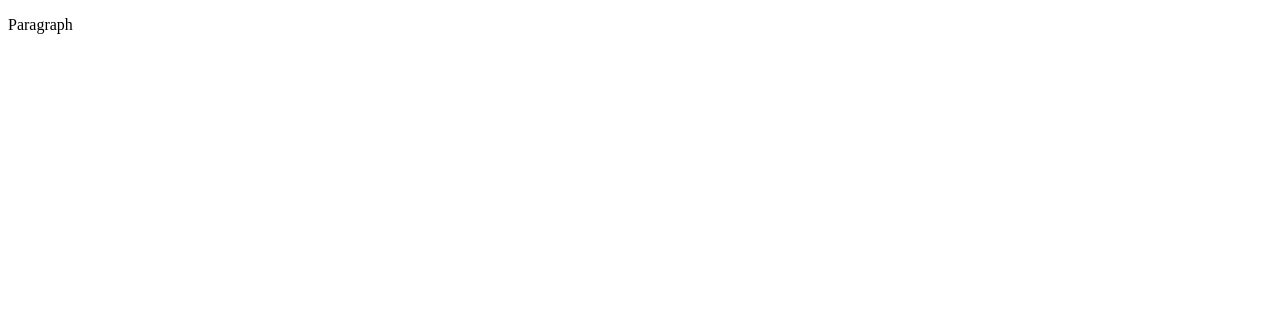
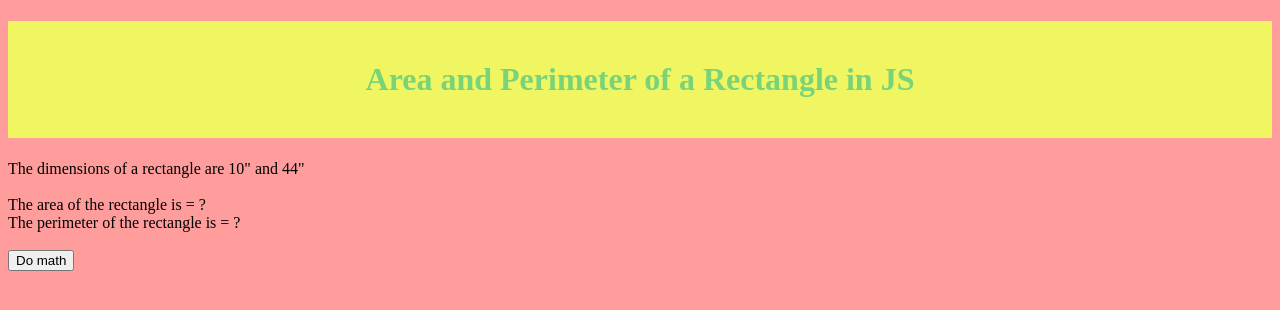
Before and after one commit to ICD2O-Digital-Tech-KukwacA/Unit2-02-HTML-AreaPerRectangle, a PHP site: page / in a window 1280 px wide. Before the commit the part shown is almost empty. Shown: the top 310 px of the page. Run offline with PHP 8.4, Linux system fonts and the light colour scheme.

Commit message:
My second web page with JS

```diff
--- a/css/style.css
+++ b/css/style.css
@@ -1,4 +1,20 @@
-/* Created by: Mr. Coxall
-* Created on: Sep 2020
-* This file contains the CSS for index.html
+/* Created by: Kukwac
+* Created on: Mar 2022
+* This CSS file defines the style for index.html
+* ICS2O-Unit2-01-HTML-JS-HelloWorld
 */
+
+body {
+    background-color: rgba(255, 0, 0, 0.39);
+}
+
+h1 {
+    background-color: rgba(239, 255, 92, 0.915);
+    color: hsl(121, 51%, 65%);
+    padding: 40px;
+    text-align: center;
+}
+
+p {
+    background-color: #ffffff;
+}
--- a/index.html
+++ b/index.html
@@ -1,9 +1,26 @@
 <!DOCTYPE html>
 <html>
   <head>
-    <title>Title</title>
+    <meta charset="utf-8">
+    <meta name="description" content="My first webpage, with JavaScript">
+    <meta name="keywords" content="immaculata, ics2o">
+    <meta name="author" content="Kukwac">
+    <meta name="viewport" content="width=device-width, initial-scale=1.0">
+    <link rel="apple-touch-icon" sizes="180x180" href="./Favicons/apple-touch-icon.png">
+    <link rel="icon" type="image/png" sizes="32x32" href="./Favicons/favicon-32x32.png">
+    <link rel="icon" type="image/png" sizes="16x16" href="./Favicons/favicon-16x16.png">
+    <link rel="manifest" href="./Favicons/site.webmanifest">
+    <link rel="stylesheet" href="./css/style.css">
+    <title>My first webpage, with a JS file</title>
   </head>
   <body>
-    <p>Paragraph</p>
+    <script src="./js/script.js"></script>
+    <h1>Area and Perimeter of a Rectangle in JS</h1>
+    <div>The dimensions of a rectangle are 10" and 44"</div>
+    <br>
+    <div id="multiply-math">The area of the rectangle is = ?</div>
+    <div id="add-math">The perimeter of the rectangle is = ?</div>
+    <br>
+    <button onclick="doMathClicked()">Do math</button>
   </body>
 </html>
--- a/js/script.js
+++ b/js/script.js
@@ -1,5 +1,11 @@
-// Copyright (c) 2020 Mr. Coxall All rights reserved
+// Copyright (c) 2022 Ms Raffin All rights reserved
 //
-// Created by: Mr. Coxall
-// Created on: Sep 2020
+// Created by: Kukwac
+// Created on: Mar 2022
 // This file contains the JS functions for index.html
+
+function doMathClicked() {
+  // this function does basic math
+  document.getElementById('multiply-math').innerHTML = 'The area of a 10" by 44" rectangle = ' + (10 * 44) + '"^2';
+  document.getElementById('add-math').innerHTML = 'The perimeter of the rectangle = ' + (10 + 44) + '"';
+}
```
Also changed, not shown: Favicons/apple-touch-icon.png (added), Favicons/favicon-16x16.png (added), Favicons/favicon-32x32.png (added), Favicons/site.webmanifest (added).
